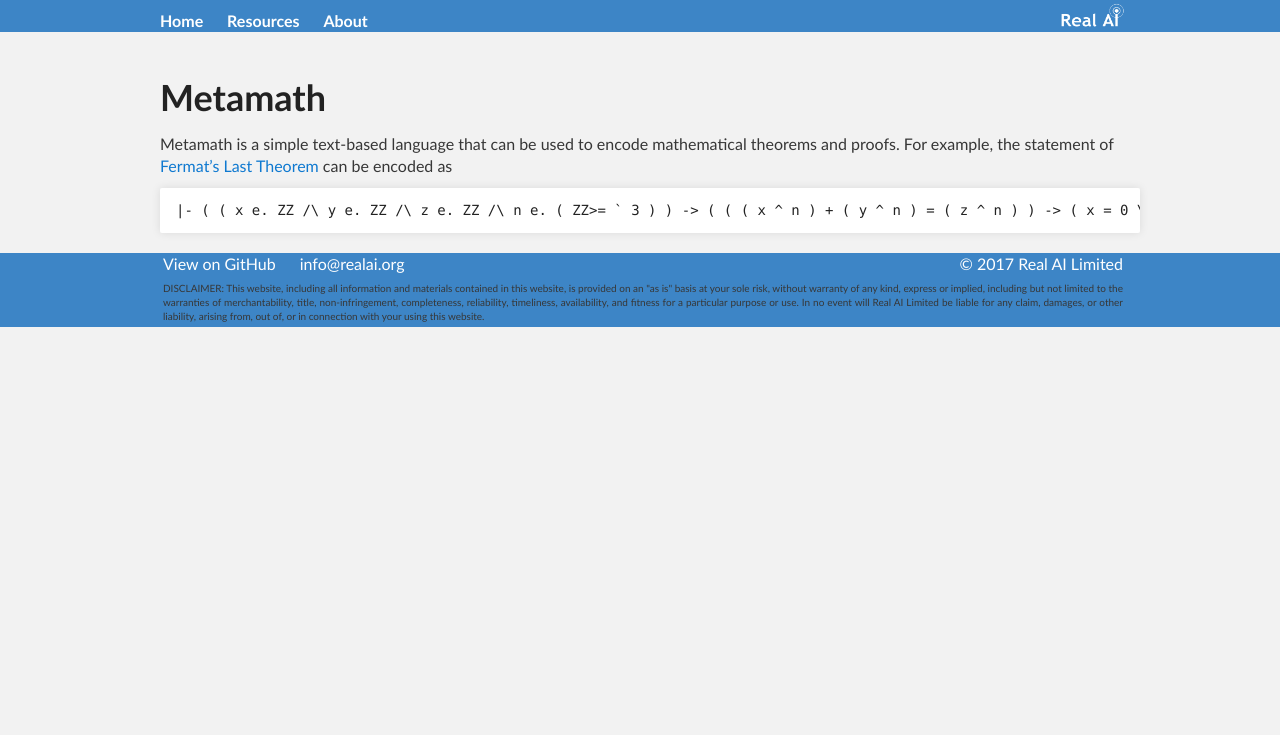
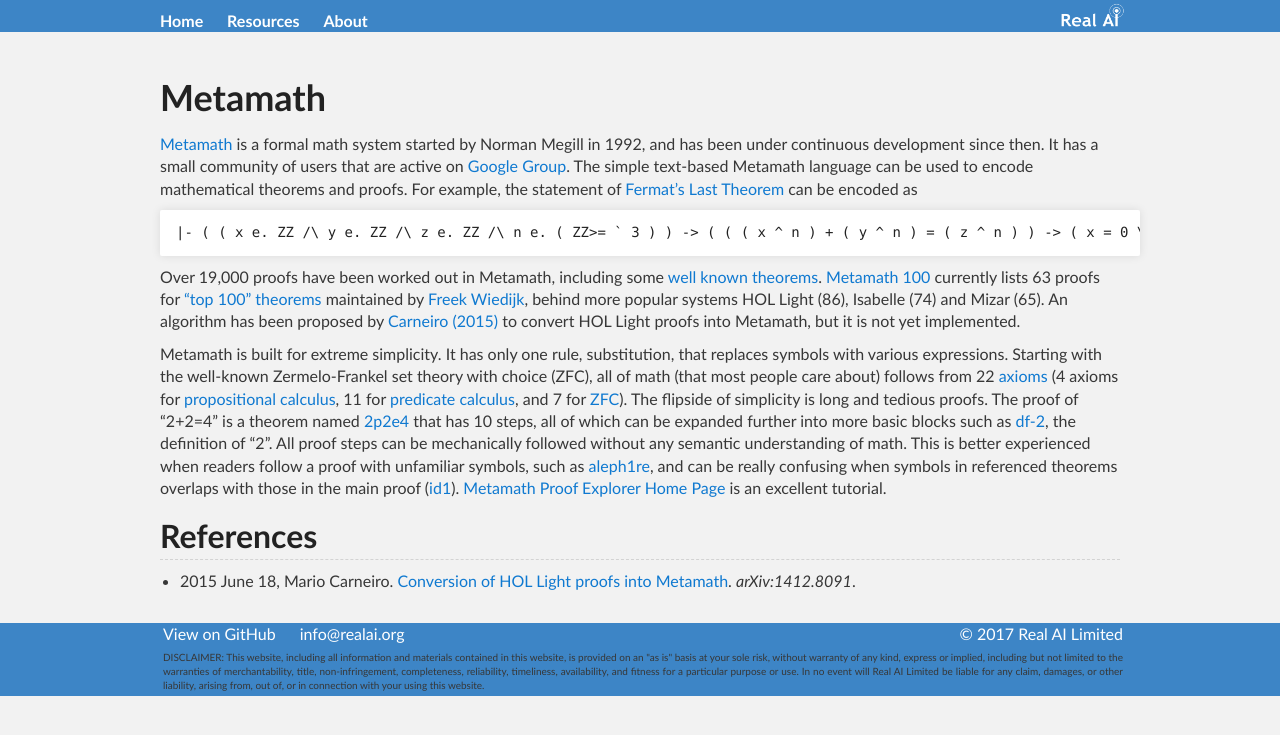
Before and after one commit to Tonywuhk/realai.org, a Jekyll site: the page built from metamath.md, in a window 1280 px wide. Shown: the top 735 px of the page. Built offline with Jekyll 4.4.1, drawn with Linux system fonts in a browser that asks for light colours; our own code applies the rules of GitHub Pages for plain Markdown files; the repository's description, which GitHub fills in, is left out.

Commit message:
Rearrange Metamath contents

````diff
--- a/metamath.md
+++ b/metamath.md
@@ -3,8 +3,16 @@
 ---
 # Metamath
 
-Metamath is a simple text-based language that can be used to encode mathematical theorems and proofs. For example, the statement of [Fermat's Last Theorem](https://en.wikipedia.org/wiki/Fermat%27s_Last_Theorem) can be encoded as
+[Metamath](http://us.metamath.org/) is a formal math system started by Norman Megill in 1992, and has been under continuous development since then. It has a small community of users that are active on [Google Group](http://groups.google.com/group/metamath). The simple text-based Metamath language can be used to encode mathematical theorems and proofs. For example, the statement of [Fermat's Last Theorem](https://en.wikipedia.org/wiki/Fermat%27s_Last_Theorem) can be encoded as
 
 ```metamath
 |- ( ( x e. ZZ /\ y e. ZZ /\ z e. ZZ /\ n e. ( ZZ>= ` 3 ) ) -> ( ( ( x ^ n ) + ( y ^ n ) = ( z ^ n ) ) -> ( x = 0 \/ y = 0 ) ) )
 ```
+
+Over 19,000 proofs have been worked out in Metamath, including some [well known theorems](http://us.metamath.org/mpegif/mmset.html#theorems). [Metamath 100](http://us.metamath.org/mm_100.html) currently lists 63 proofs for [“top 100” theorems](http://www.cs.ru.nl/~freek/100/) maintained by [Freek Wiedijk](http://www.cs.ru.nl/~freek/), behind more popular systems HOL Light (86), Isabelle (74) and Mizar (65). An algorithm has been proposed by [Carneiro (2015)](https://arxiv.org/abs/1412.8091) to convert HOL Light proofs into Metamath, but it is not yet implemented.
+
+Metamath is built for extreme simplicity. It has only one rule, substitution, that replaces symbols with various expressions. Starting with the well-known Zermelo-Frankel set theory with choice (ZFC), all of math (that most people care about) follows from 22 [axioms](http://us.metamath.org/mpegif/mmset.html#axioms) (4 axioms for [propositional calculus](http://us.metamath.org/mpegif/mmset.html#scaxioms), 11 for [predicate calculus](http://us.metamath.org/mpegif/mmset.html#pcaxioms), and 7 for [ZFC](http://us.metamath.org/mpegif/mmset.html#staxioms)). The flipside of simplicity is long and tedious proofs. The proof of “2+2=4” is a theorem named [2p2e4](http://us.metamath.org/mpegif/2p2e4.html) that has 10 steps, all of which can be expanded further into more basic blocks such as [df-2](http://us.metamath.org/mpegif/df-2.html), the definition of “2”. All proof steps can be mechanically followed without any semantic understanding of math. This is better experienced when readers follow a proof with unfamiliar symbols, such as [aleph1re](http://us.metamath.org/mpegif/aleph1re.html), and can be really confusing when symbols in referenced theorems overlaps with those in the main proof ([id1](http://us.metamath.org/mpegif/id1.html)). [Metamath Proof Explorer Home Page](http://us.metamath.org/mpegif/mmset.html) is an excellent tutorial.
+
+## References
+
+* 2015 June 18, Mario Carneiro. [Conversion of HOL Light proofs into Metamath](https://arxiv.org/abs/1412.8091). *arXiv:1412.8091*.
````
Also changed, not shown: automated-theorem-proving.md (+1 -8 lines).
